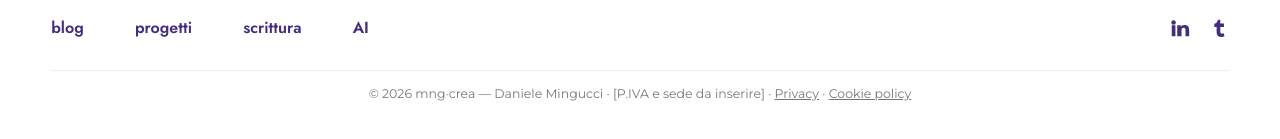
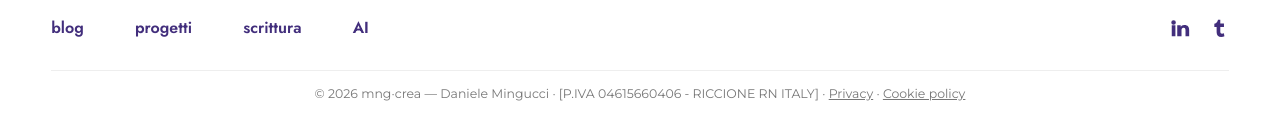
Before and after one commit to dmingucci-blip/mng-crea, a plain HTML site: page progetti.html in a window 1280 px wide. Shown: the part 4243-4382 px from the top of the page. Drawn offline with nearby package versions, Linux system fonts and the light colour scheme.

Commit message:
Update footer legal information with P.IVA details

```diff
--- a/progetti.html
+++ b/progetti.html
@@ -308,7 +308,7 @@
     <a href="#" aria-label="LinkedIn" title="LinkedIn — inserisci il tuo link"><svg viewBox="0 0 24 24"><path d="M4.98 3.5a2.5 2.5 0 1 1 0 5 2.5 2.5 0 0 1 0-5zM3 9h4v12H3zM9 9h3.8v1.7h.05c.53-1 1.83-2.05 3.77-2.05C20.9 8.65 22 11 22 14.1V21h-4v-6.1c0-1.45-.03-3.3-2.02-3.3-2.02 0-2.33 1.58-2.33 3.2V21H9z"/></svg></a>
     <a href="https://dacco1971.tumblr.com" aria-label="Tumblr"><svg viewBox="0 0 24 24"><path d="M14.5 3v4.2h4V11h-4v5.2c0 1.5.75 2 1.9 2 .7 0 1.4-.15 2-.4l.6 3.3c-.85.4-2.1.7-3.4.7-3.3 0-5.1-1.9-5.1-5.2V11H8v-3.6c2.4-.6 3.7-2.6 4-4.4h2.5z"/></svg></a>
   </div>
-  <p class="footer-legal">© 2026 mng·crea — Daniele Mingucci · [P.IVA e sede da inserire] · <a href="#">Privacy</a> · <a href="#">Cookie policy</a></p>
+  <p class="footer-legal">© 2026 mng·crea — Daniele Mingucci · [P.IVA 04615660406 - RICCIONE RN ITALY] · <a href="#">Privacy</a> · <a href="#">Cookie policy</a></p>
 </footer>
 
 </body>
```
